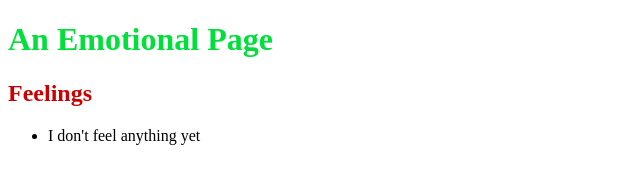
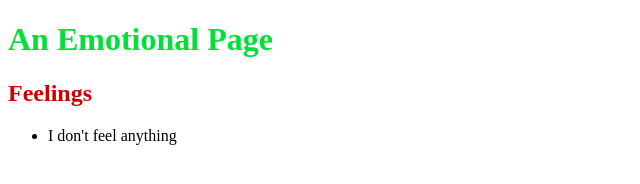
Before and after one commit to hdf1/HALM_training, a plain HTML site: page index.html in a window 1280 px wide. Shown: the full height of the page, 0-640 px from the left. Drawn offline with Linux system fonts and the light colour scheme.

Commit message:
Update index.html

```diff
--- a/index.html
+++ b/index.html
@@ -8,7 +8,7 @@
   <h1 style ="color: #01DF3A">An Emotional Page</h1>
   <h2 style ="color: #C00">Feelings</h2>
   <ul>
-    <li>I don't feel anything yet</li>
+    <li>I don't feel anything</li>
   </ul>
 </body>
 </html>
```
